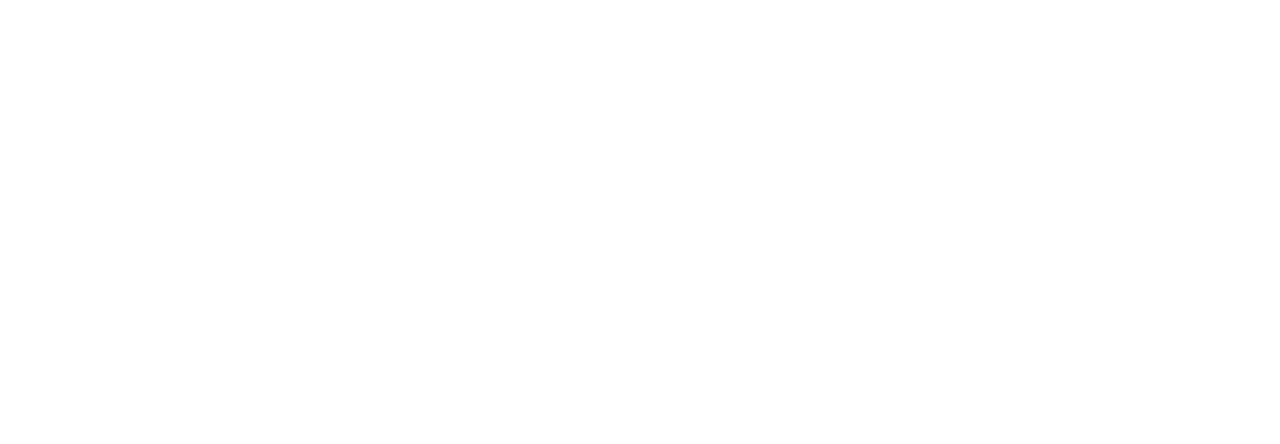
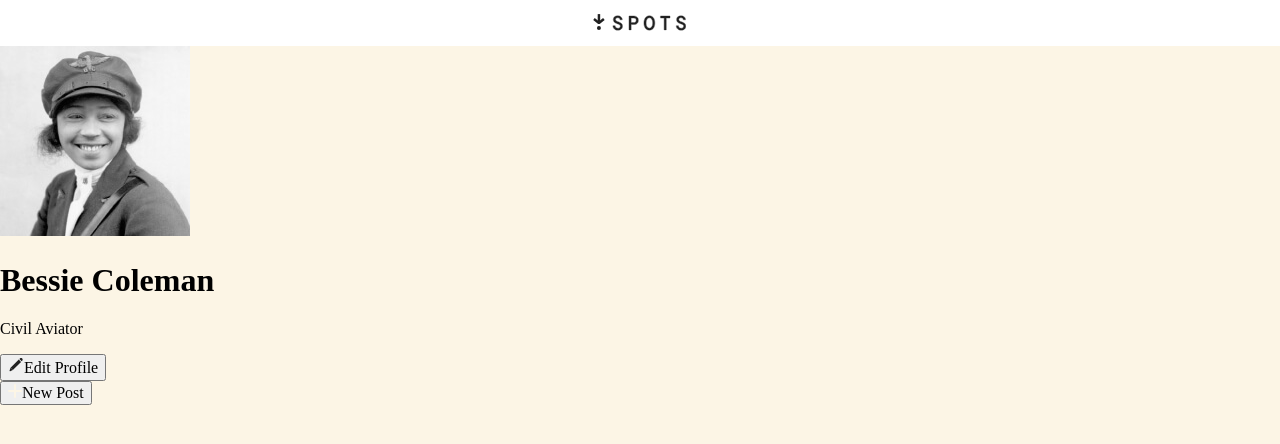
Before and after one commit to IsaiahV55/se_project_spots, a plain HTML site: page index.html in a window 1280 px wide. Drawn offline with Linux system fonts and the light colour scheme.

Commit message:
projects

```diff
--- /dev/null
+++ b/blocks/header.css
@@ -0,0 +1,11 @@
+.header {
+  background-color: #fff;
+  padding: 10px 0;
+  display: flex;
+  justify-content: center;
+}
+
+.header__logo {
+  width: 94px;
+  height: 26px;
+}
--- /dev/null
+++ b/blocks/page.css
@@ -0,0 +1,4 @@
+.page {
+  background-color: #FCF5E5;
+  min-height: 100vh;
+}
--- a/index.html
+++ b/index.html
@@ -3,9 +3,34 @@
 <head>
   <meta charset="UTF-8">
   <meta name="viewport" content="width=device-width, initial-scale=1.0">
-  <title>Document</title>
+  <meta name="author" content="Isaiah Vega" />
+  <meta name="description" content="Software Engineer" />
+  <meta name="keywords" content="html, css" />
+  <link rel="stylesheet" href="./pages/index.css" />
+  <link rel="shortcut icon" href="favicon.ico" type="image/x-icon">
+  <title>Spots</title>
 </head>
 <body>
-
+  <div class="page">
+    <header class="header">
+      <img src="/images/logo.svg" alt="Spot logo" class="header__logo">
+    </header>
+    <main class="content">
+      <section class="profile">
+        <img src="./images/avatar.jpg" alt="Current user's avatar" class="profile__avatar">
+        <div class="profile__column">
+          <h1 class="profile__name">Bessie Coleman</h1>
+          <p class="profile__description">Civil Aviator</p>
+          <button class="profile__edit-btn">
+          <img src="./images/pen.svg" alt="Pen icon">Edit Profile
+        </button>
+        </div>
+        <button class="profile__add-btn">
+          <img src="./images/plus.svg" alt="plus icon">New Post
+        </button>
+      </section>
+    </main>
+    <footer class="footer"></footer>
+  </div>
 </body>
 </html>
--- a/pages/index.css
+++ b/pages/index.css
@@ -0,0 +1,3 @@
+@import url(../vendor/normalize.css);
+@import url(../blocks/header.css);
+@import url(../blocks/page.css);
```
Also changed, not shown: images/1-photo-by-moritz-feldmann-from-pexels.jpg (added), images/2-photo-by-ceiline-from-pexels.jpg (added), images/3-photo-by-tubanur-dogan-from-pexels.jpg (added), images/5-photo-by-van-anh-nguyen-from-pexels.jpg (added), images/6-photo-by-moritz-feldmann-from-pexels.jpg (added), images/avatar.jpg (added), images/logo.svg (added), images/pen.svg (added), images/plus.svg (added), images/union.svg (added), 1 other file.
